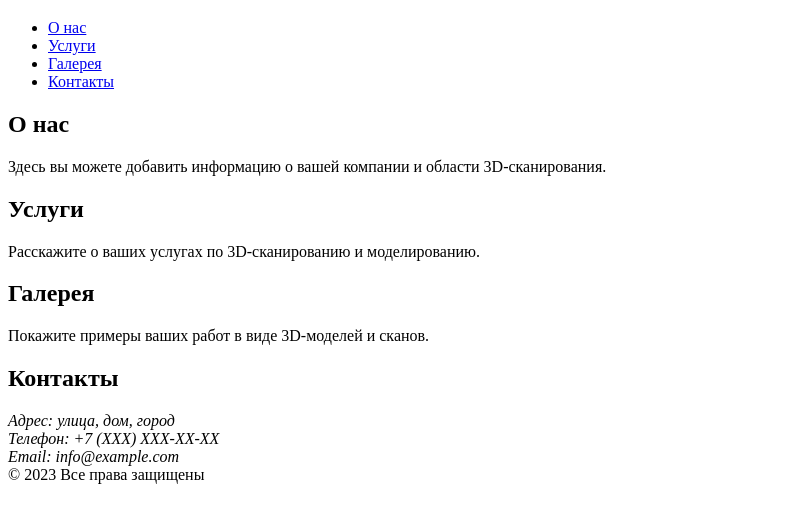
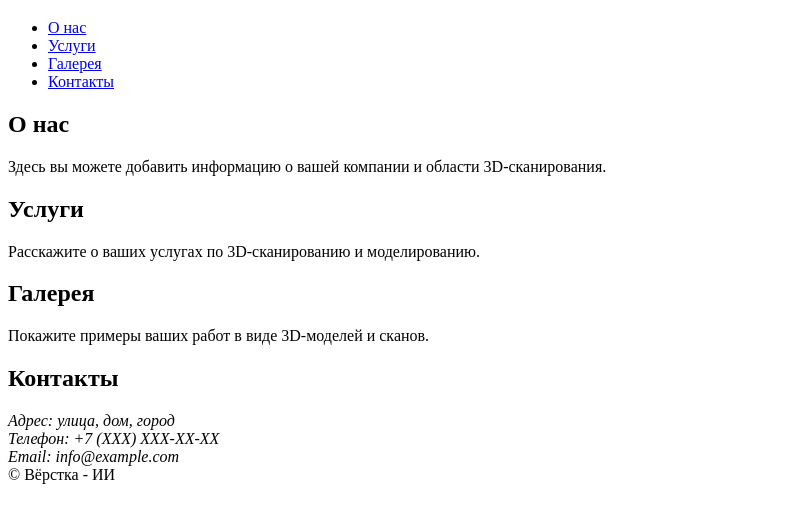
Before and after one commit to mifnail/scan3d, a plain HTML site: page index.html in a window 1280 px wide. Shown: the part 61-584 px from the top of the page, without its empty margins (0-802 px from the left). Drawn offline with Linux system fonts and the light colour scheme.

Commit message:
Update index.html

```diff
--- a/index.html
+++ b/index.html
@@ -46,7 +46,7 @@
     </section>
 
     <footer>
-        &copy; 2023 Все права защищены
+        &copy;  Вёрстка - ИИ
     </footer>
 </body>
 </html>
```
